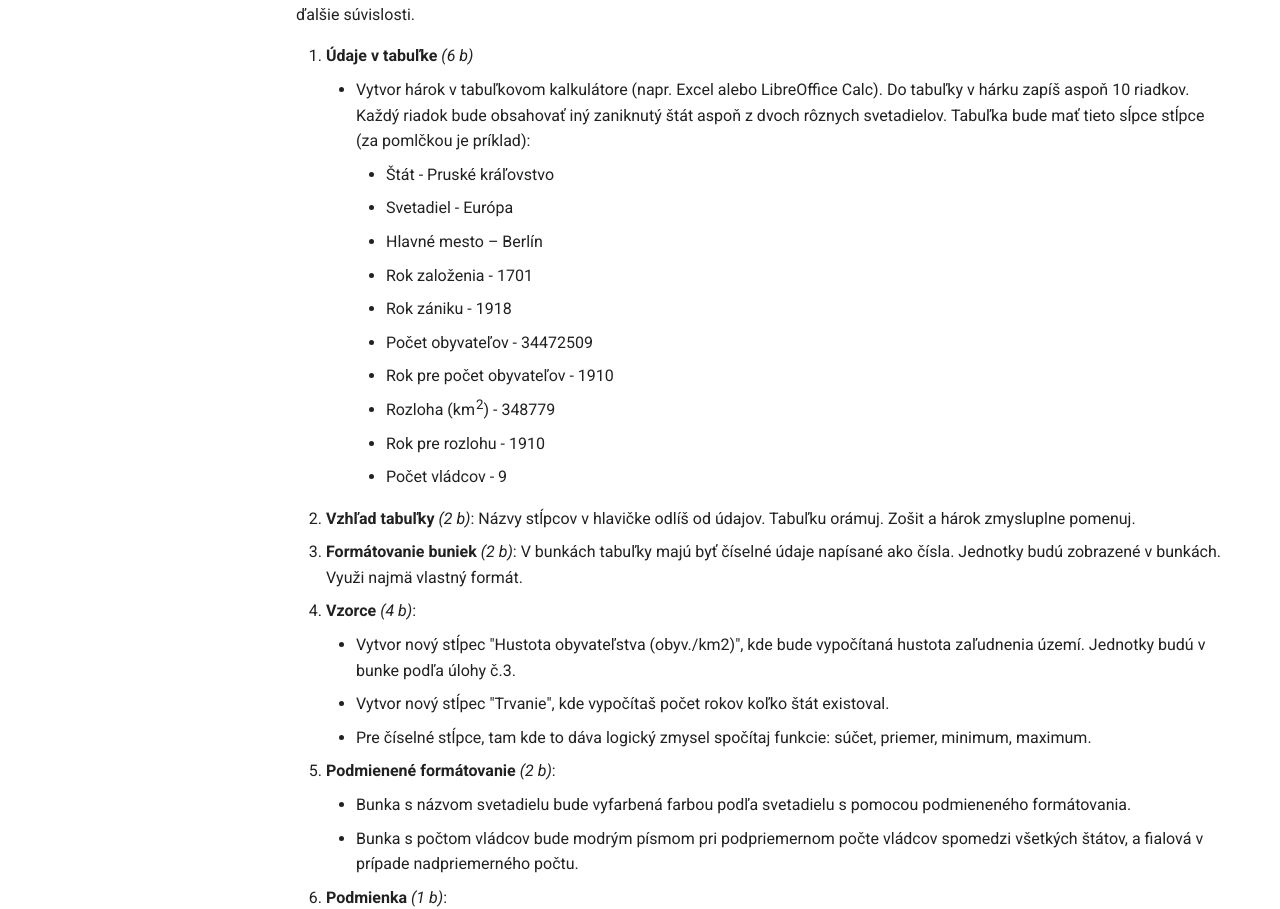
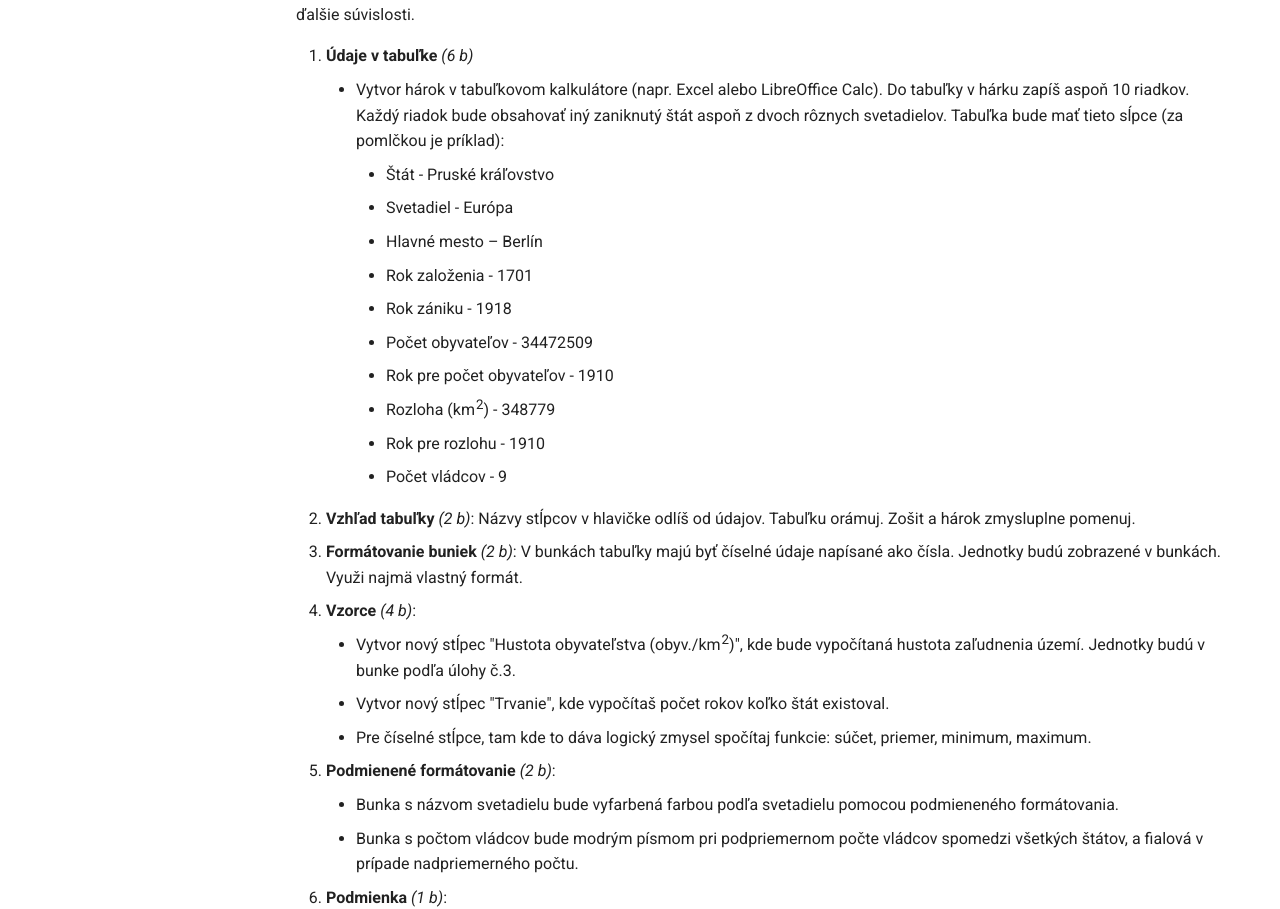
Before and after one commit to hubenka/hubenka.github.io, an MkDocs documentation site: the page built from docs/04_prvaci/03_tabulky_projekt.md, in a window 1280 px wide and 1400 px high. Shown: the part 328-1237 px from the top of the window. Built offline with MkDocs 1.6.1 and Material for MkDocs 9.7.7, drawn with Linux system fonts in a browser that asks for light colours.

```diff
--- a/docs/04_prvaci/03_tabulky_projekt.md
+++ b/docs/04_prvaci/03_tabulky_projekt.md
@@ -9,7 +9,7 @@ publish: true
 Ako bádateľ histórie sa chceš podeliť so svojimi objavmi prehľadným spôsobom. V archívoch si znovuobjavil množstvo listín o starobylých štátoch, ich provinciach a kolóniach. Hodilo by sa to zjednodušene zachytiť do tabuľky, z ktorej vieme potom odvodiť ďalšie súvislosti.
 
 1. **Údaje v tabuľke** *(6 b)*
-    - Vytvor hárok v tabuľkovom kalkulátore (napr. Excel alebo LibreOffice Calc). Do tabuľky v hárku zapíš aspoň 10 riadkov. Každý riadok bude obsahovať iný zaniknutý štát aspoň z dvoch rôznych svetadielov. Tabuľka bude mať tieto sĺpce stĺpce (za pomlčkou je príklad):
+    - Vytvor hárok v tabuľkovom kalkulátore (napr. Excel alebo LibreOffice Calc). Do tabuľky v hárku zapíš aspoň 10 riadkov. Každý riadok bude obsahovať iný zaniknutý štát aspoň z dvoch rôznych svetadielov. Tabuľka bude mať tieto sĺpce (za pomlčkou je príklad):
         - Štát - Pruské kráľovstvo
         - Svetadiel - Európa
         - Hlavné mesto – Berlín
@@ -23,11 +23,11 @@ Ako bádateľ histórie sa chceš podeliť so svojimi objavmi prehľadným spôs
 2. **Vzhľad tabuľky** *(2 b)*: Názvy stĺpcov v hlavičke odlíš od údajov. Tabuľku orámuj. Zošit a hárok zmysluplne pomenuj.
 3. **Formátovanie buniek** *(2 b)*: V bunkách tabuľky majú byť číselné údaje napísané ako čísla. Jednotky budú zobrazené v bunkách. Využi najmä vlastný formát.
 4. **Vzorce** *(4 b)*:
-    - Vytvor nový stĺpec "Hustota obyvateľstva (obyv./km2)", kde bude vypočítaná hustota zaľudnenia území. Jednotky budú v bunke podľa úlohy č.3.
+    - Vytvor nový stĺpec "Hustota obyvateľstva (obyv./km<sup>2</sup>)", kde bude vypočítaná hustota zaľudnenia území. Jednotky budú v bunke podľa úlohy č.3.
     - Vytvor nový stĺpec "Trvanie", kde vypočítaš počet rokov koľko štát existoval.
     - Pre číselné stĺpce, tam kde to dáva logický zmysel spočítaj funkcie: súčet, priemer, minimum, maximum.
 6. **Podmienené formátovanie** *(2 b)*:
-    - Bunka s názvom svetadielu bude vyfarbená farbou podľa svetadielu s pomocou podmieneného formátovania.
+    - Bunka s názvom svetadielu bude vyfarbená farbou podľa svetadielu pomocou podmieneného formátovania.
     - Bunka s počtom vládcov bude modrým písmom pri podpriemernom počte vládcov spomedzi všetkých štátov, a fialová v prípade nadpriemerného počtu.
 7. **Podmienka** *(1 b)*:
     - Vytvor nový stĺpec "Rovnaký rok", ktorý bude hovoriť o tom, či je rok pre počet obyvateľov rovnaký ako rok pre rozlohu. V bunkách stĺpca bude hodnota ÁNO alebo NIE.
```
Also changed, not shown: docs/04_prvaci/04_prezentovanie.md (+1 -1 lines), docs/07_seminar/10_textovy_subor.md (+1 -1 lines), docs/07_seminar/11_prezentacia_hry.md (+1 -1 lines), docs/07_seminar/12_mentoring_dotaznik.md (+1 -1 lines), docs/07_seminar/15_hardver_softver.md (+1 -1 lines), docs/07_seminar/16_pocitacova_bezpecnost.md (added, +28 -0 lines).
